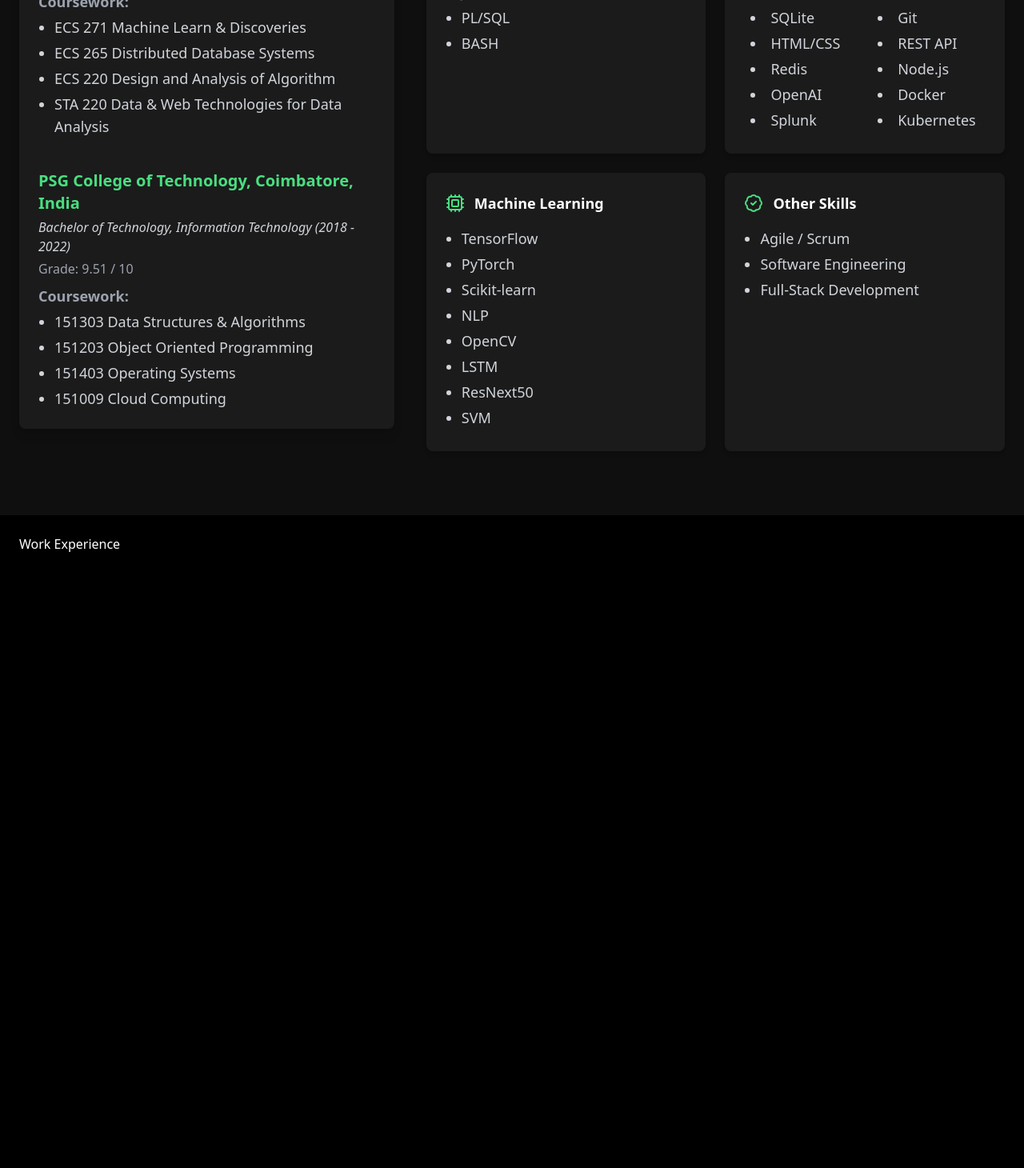
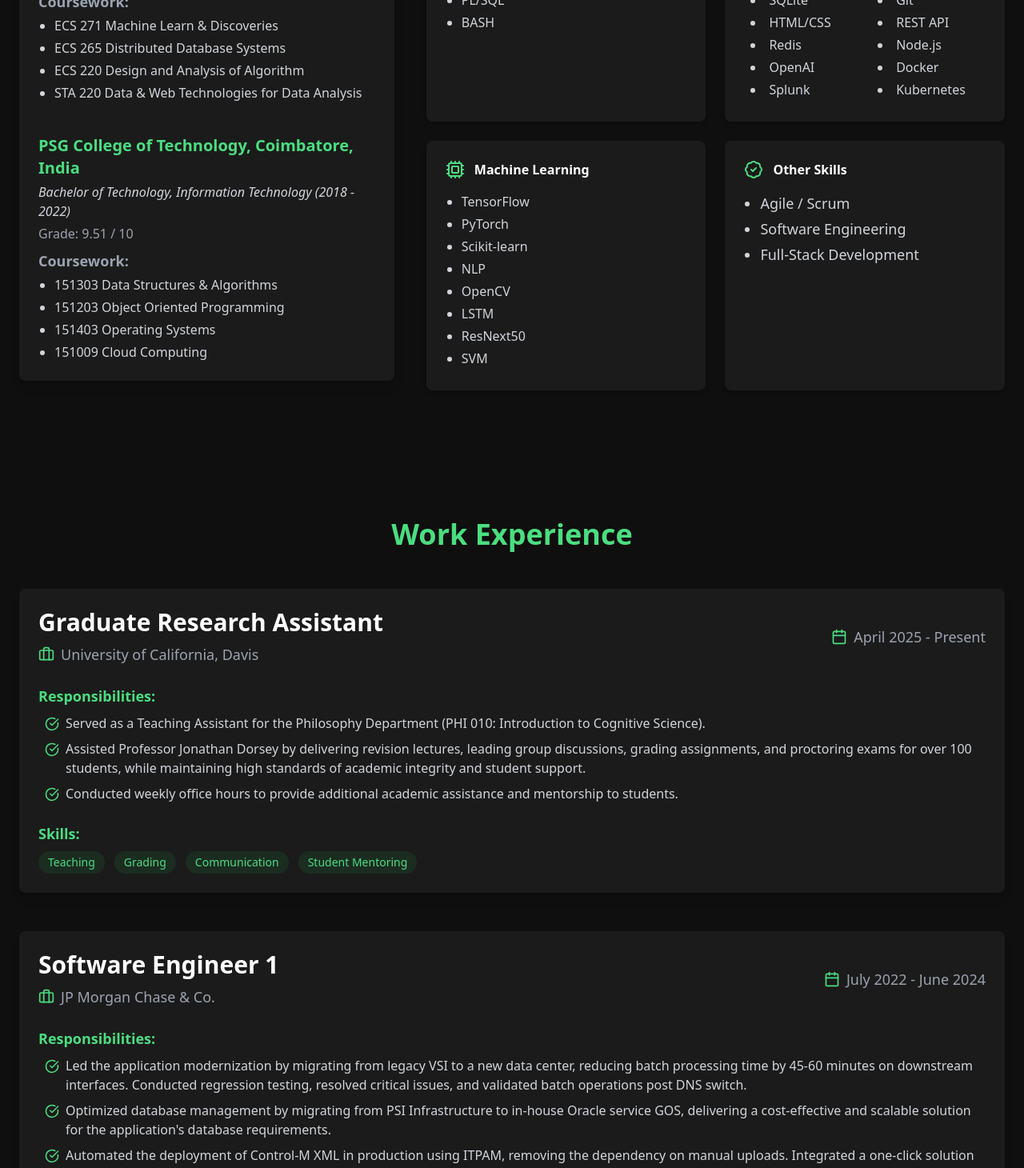
Before and after one commit to priyadharshini18-hub/priyadharshini.github.io, a React (Create React App) app: page / in a window 1280 px wide. Shown: the part 1260-2720 px from the top of the page at 80% size. Built offline with nearby package versions, Linux system fonts and the light colour scheme.

Commit message:
Added work exp

```diff
--- a/src/components/Home.jsx
+++ b/src/components/Home.jsx
@@ -29,30 +29,30 @@ const Home = () => {
         {/* 🧑‍🎓 Career/Education Section */}
         <div className="mt-20 space-y-8">
           <div className="flex items-center gap-4">
-            <GraduationCap size={60} className="text-green-400" />
+            <GraduationCap size={40} className="text-green-400" />
             <div>
-              <p className="text-2xl text-white font-medium">CS Graduate</p>
+              <p className="text-xl text-white font-medium">CS Graduate</p>
               <div className="flex items-center">
-                <span className="text-xl ml-2 text-gray-300">University of California, Davis</span>
+                <span className="text-lg ml-2 text-gray-300">University of California, Davis</span>
               </div>
             </div>
           </div>
 
           <div className="flex items-center gap-4">
-            <Briefcase size={60} className="text-green-400" />
+            <Briefcase size={40} className="text-green-400" />
             <div>
-              <p className="text-2xl text-white font-medium">Ex-Software Engineer</p>
+              <p className="text-xl text-white font-medium">Ex-Software Engineer</p>
               <div className="flex items-center">
-                <span className="text-xl ml-2 text-gray-300">JP Morgan Chase, India</span>
+                <span className="text-lg ml-2 text-gray-300">JP Morgan Chase, India</span>
               </div>
             </div>
           </div>
 
           {/* Resume Section Below Work Experience */}
           <div className="flex items-center gap-4">
-            <FileText size={60} className="text-green-400" />
+            <FileText size={40} className="text-green-400" />
             <div>
-              <p className="text-2xl text-white font-medium">Resume</p>
+              <p className="text-lg text-white font-medium">Resume</p>
               <div className="flex items-center">
               <a
                 href="/Priyadharshini_Resume2025.pdf"
--- a/src/components/Navbar.jsx
+++ b/src/components/Navbar.jsx
@@ -9,7 +9,7 @@ const Navbar = () => {
         <ul className="flex gap-14 text-xl font-sans font-semibold tracking-wide">
           <li><a href="#home" className="hover:text-green-400 transition-colors">Home</a></li>
           <li><a href="#techstack" className="hover:text-green-400 transition-colors">Tech Stack</a></li>
-          <li><a href="#work" className="hover:text-green-400 transition-colors">Work Experience</a></li>
+          <li><a href="#experience" className="hover:text-green-400 transition-colors">Work Experience</a></li>
           <li><a href="#projects" className="hover:text-green-400 transition-colors">Projects</a></li>
           <li><a href="#leadership" className="hover:text-green-400 transition-colors">Leadership</a></li>
           <li><a href="#contactme" className="hover:text-green-400 transition-colors">Contact Me</a></li>
--- a/src/components/TechStack.jsx
+++ b/src/components/TechStack.jsx
@@ -46,10 +46,10 @@ const TechStack = () => {
                 <p className="text-gray-400 mb-2">Grade: 4.0 / 4.0</p>
                 <p className="text-lg text-gray-400 mb-1 font-semibold">Coursework:</p>
                 <ul className="list-disc pl-5 text-gray-300 text-base space-y-1">
-                  <li className="text-lg">ECS 271 Machine Learn & Discoveries</li>
-                  <li className="text-lg">ECS 265 Distributed Database Systems</li>
-                  <li className="text-lg">ECS 220 Design and Analysis of Algorithm</li>
-                  <li className="text-lg">STA 220 Data & Web Technologies for Data Analysis</li>
+                  <li className="text-base">ECS 271 Machine Learn & Discoveries</li>
+                  <li className="text-base">ECS 265 Distributed Database Systems</li>
+                  <li className="text-base">ECS 220 Design and Analysis of Algorithm</li>
+                  <li className="text-base">STA 220 Data & Web Technologies for Data Analysis</li>
                 </ul>
               </div>
 
@@ -60,10 +60,10 @@ const TechStack = () => {
                 <p className="text-gray-400 mb-2">Grade: 9.51 / 10</p>
                 <p className="text-lg text-gray-400 mb-1 font-semibold">Coursework:</p>
                 <ul className="list-disc pl-5 text-gray-300 text-base space-y-1">
-                  <li className="text-lg">151303 Data Structures & Algorithms</li>
-                  <li className="text-lg">151203 Object Oriented Programming</li>
-                  <li className="text-lg">151403 Operating Systems</li>
-                  <li className="text-lg">151009 Cloud Computing</li>
+                  <li className="text-base">151303 Data Structures & Algorithms</li>
+                  <li className="text-base">151203 Object Oriented Programming</li>
+                  <li className="text-base">151403 Operating Systems</li>
+                  <li className="text-base">151009 Cloud Computing</li>
                 </ul>
               </div>
             </div>
@@ -79,19 +79,19 @@ const TechStack = () => {
                 >
                   <div className="flex items-center mb-4">
                     {skill.icon}
-                    <h3 className="text-lg font-semibold ml-3 text-white">{skill.category}</h3>
+                    <h3 className="text-base font-semibold ml-3 text-white">{skill.category}</h3>
                   </div>
 
                   {skill.category === 'Tools and Frameworks' ? (
                     <ul className="grid grid-cols-2 gap-x-6 list-disc list-inside text-gray-300 pl-2">
                       {skill.items.flat().map((item, idx) => (
-                        <li key={idx} className="mb-1 text-lg">{item}</li>
+                        <li key={idx} className="mb-1 text-base">{item}</li>
                       ))}
                     </ul>
                   ) : (
                     <ul className="list-disc pl-5 text-gray-300">
                       {skill.items.map((item, idx) => (
-                        <li key={idx} className="mb-1 text-lg">{item}</li>
+                        <li key={idx} className="mb-1 text-base">{item}</li>
                       ))}
                     </ul>
                   )}
@@ -102,7 +102,7 @@ const TechStack = () => {
               <div className="bg-[#1B1B1B] p-6 rounded-lg shadow-md hover:shadow-xl transition-all duration-300 hover:-translate-y-1">
                 <div className="flex items-center mb-4">
                 <BadgeCheck className="text-green-400" size={24} />
-                  <h3 className="text-lg font-semibold ml-3 text-white">Other Skills</h3>
+                  <h3 className="text-base font-semibold ml-3 text-white">Other Skills</h3>
                 </div>
                 <ul className="list-disc pl-5 text-gray-300">
                   <li className="mb-1 text-lg">Agile / Scrum</li>
--- a/src/components/WorkExperience.jsx
+++ b/src/components/WorkExperience.jsx
@@ -1 +1,100 @@
-const WorkExperience = () => <section id='work' className='min-h-screen p-6'>Work Experience</section>; export default WorkExperience;
+import React from 'react';
+import { Briefcase, Calendar, CheckCircle } from 'lucide-react';
+
+const experiences = [
+  {
+    role: 'Graduate Research Assistant',
+    company: 'University of California, Davis',
+    period: 'April 2025 - Present',
+    description: [
+      'Served as a Teaching Assistant for the Philosophy Department (PHI 010: Introduction to Cognitive Science).',
+      'Assisted Professor Jonathan Dorsey by delivering revision lectures, leading group discussions, grading assignments, and proctoring exams for over 100 students, while maintaining high standards of academic integrity and student support.',
+      'Conducted weekly office hours to provide additional academic assistance and mentorship to students.',
+    ],
+    skills: ['Teaching', 'Grading', 'Communication', 'Student Mentoring'],
+  },
+  {
+    role: 'Software Engineer 1',
+    company: 'JP Morgan Chase & Co.',
+    period: 'July 2022 - June 2024',
+    description: [
+      'Led the application modernization by migrating from legacy VSI to a new data center, reducing batch processing time by 45-60 minutes on downstream interfaces. Conducted regression testing, resolved critical issues, and validated batch operations post DNS switch.',
+      'Optimized database management by migrating from PSI Infrastructure to in-house Oracle service GOS, delivering a cost-effective and scalable solution for the application\'s database requirements.',
+      'Automated the deployment of Control-M XML in production using ITPAM, removing the dependency on manual uploads. Integrated a one-click solution in the CI/CD pipeline, reducing deployment time by 30 minutes.',
+      'Supported production incident management and SFTP migrations ensuring smooth system operations.',
+    ],
+    skills: ['Oracle', 'SQL Query Optimization', 'CI/CD', 'Control-M', 'React'],
+  },
+  {
+    role: 'Software Engineer Intern',
+    company: 'JP Morgan Chase & Co.',
+    period: 'January 2022 - June 2022',
+    description: [
+      'Contributed to the development and regression testing of the core batch during Informatica decommission.',
+      'Built an automated comparison utility for table and file data validation across multiple environments and production systems, reducing manual regression testing efforts by over 2 hours per cycle.',
+      'Onboarded the application to SQL Loader, resulting in significant cost savings of over $50,251 annually on software recovery.',
+    ],
+    skills: ['PL/SQL', 'Regression Testing', 'Python', 'Bash Scripting'],
+  },
+];
+
+const WorkExperience = () => {
+  return (
+    <section id="experience" className="min-h-screen px-6 py-20 bg-[#0F0F0F] text-white">
+      <div className="max-w-7xl mx-auto">
+        <h2 className="text-4xl font-bold mb-12 text-center text-green-400">Work Experience</h2>
+
+        <div className="space-y-12">
+          {experiences.map((exp, index) => (
+            <div
+              key={index}
+              className="bg-[#1B1B1B] p-6 rounded-lg shadow-lg hover:shadow-xl transition-all duration-300"
+            >
+              <div className="flex flex-col md:flex-row md:items-center justify-between mb-6">
+                <div>
+                  <h3 className="text-3xl font-semibold text-white">{exp.role}</h3>
+                  <div className="flex items-center mt-2">
+                    <Briefcase size={20} className="text-green-400 mr-2" />
+                    <span className="text-lg text-gray-400">{exp.company}</span>
+                  </div>
+                </div>
+                <div className="mt-4 md:mt-0 flex items-center">
+                  <Calendar size={20} className="text-green-400 mr-2" />
+                  <span className="text-lg text-gray-400">{exp.period}</span>
+                </div>
+              </div>
+
+              <div className="mb-6">
+                <h4 className="text-lg font-semibold mb-2 text-green-400">Responsibilities:</h4>
+                <ul className="space-y-2 pl-2">
+                  {exp.description.map((item, idx) => (
+                    <li key={idx} className="flex items-start">
+                      <CheckCircle size={18} className="text-green-400 mt-1 mr-2 flex-shrink-0" />
+                      <span className="text-gray-300 text-base">{item}</span>
+                    </li>
+                  ))}
+                </ul>
+              </div>
+
+              <div>
+                <h4 className="text-lg font-semibold mb-2 text-green-400">Skills:</h4>
+                <div className="flex flex-wrap gap-3">
+                  {exp.skills.map((skill, idx) => (
+                    <span
+                      key={idx}
+                      className="bg-green-500/10 text-green-400 px-3 py-1 rounded-full text-sm"
+                    >
+                      {skill}
+                    </span>
+                  ))}
+                </div>
+              </div>
+            </div>
+          ))}
+        </div>
+      </div>
+    </section>
+  );
+};
+
+export default WorkExperience;
```
